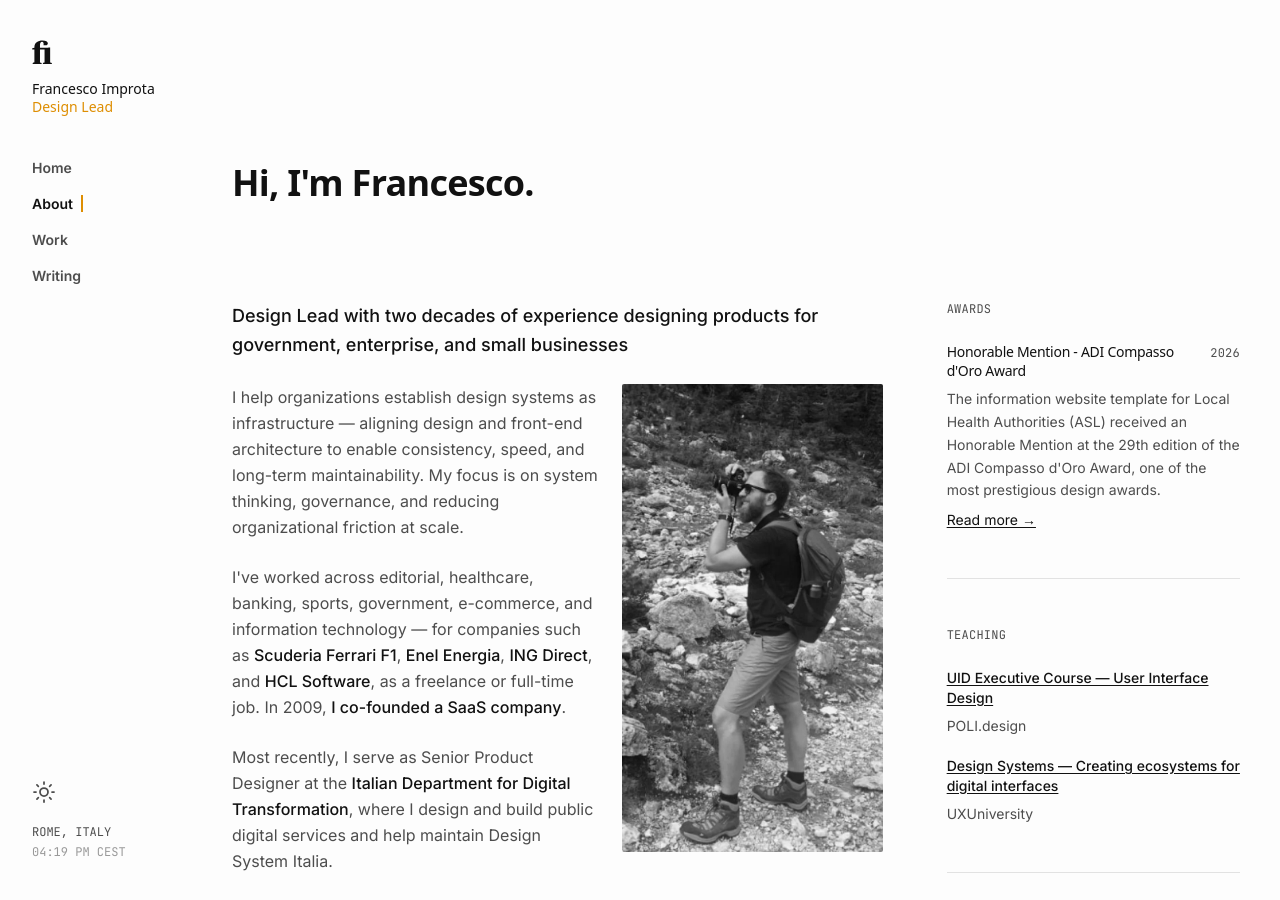
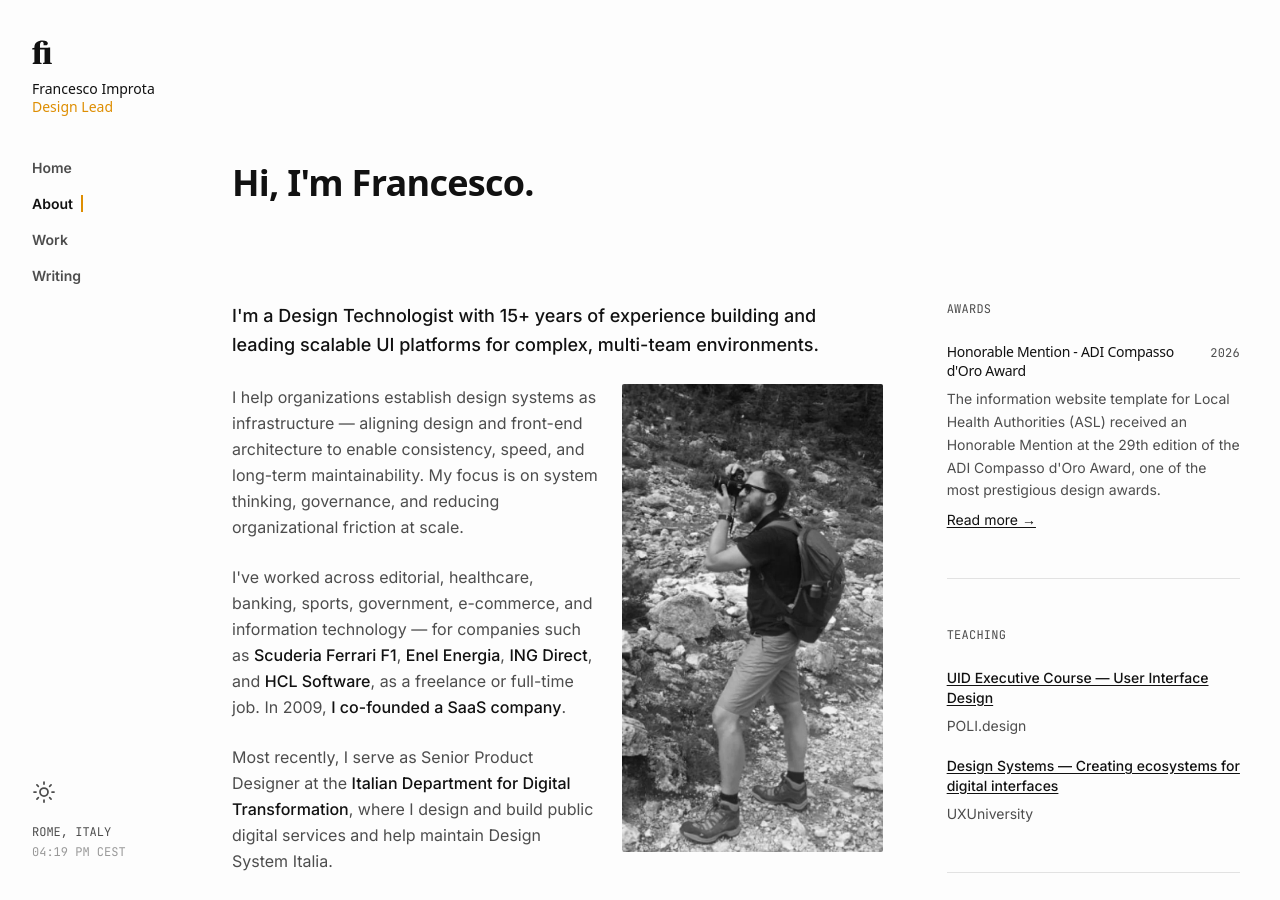
Before and after one commit to zetareticoli/fi, a Jekyll site: the page built from about.html, in a window 1280 px wide and 900 px high. Built offline with Jekyll 4.4.1, drawn with Linux system fonts in a browser that asks for light colours; some web fonts are replaced.

Commit message:
refactor(about): update bio to reflect current role and experience

```diff
--- a/about.html
+++ b/about.html
@@ -16,7 +16,8 @@ permalink: /about/
       <!-- Bio + Portrait -->
       <section class="flow-root animate-in">
         <p class="mb-6 text-lg font-medium leading-relaxed">
-          Design Lead with two decades of experience designing products for government, enterprise, and small businesses
+          I'm a Design Technologist with 15+ years of experience building and leading scalable UI platforms for complex,
+          multi-team environments.
         </p>
         <img src="{{ page.portrait | default: '/img/francesco-improta.webp' | relative_url }}" alt="Francesco Improta"
           class="float-right ml-4 sm:ml-6 mb-4 w-full sm:w-[42%] md:w-[40%] object-cover rounded-xs grayscale max-h-[65vh]"
```
